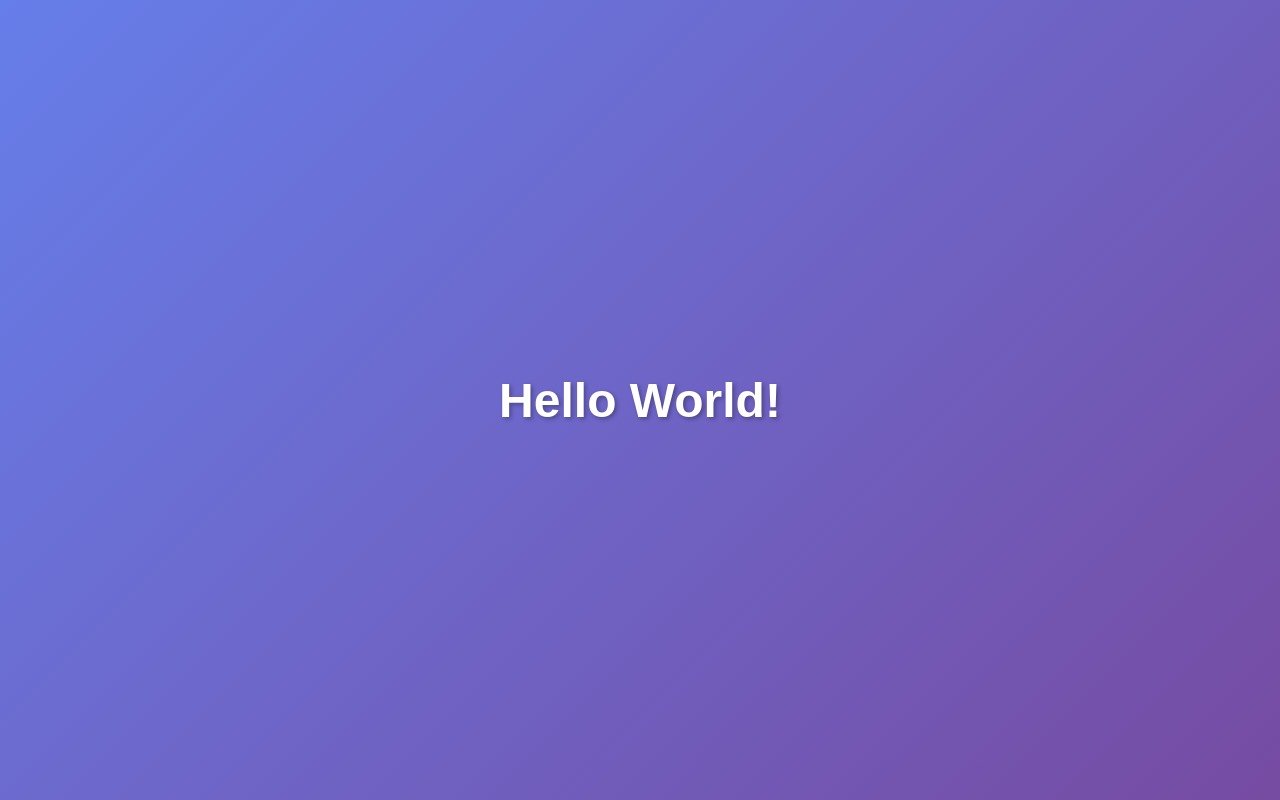
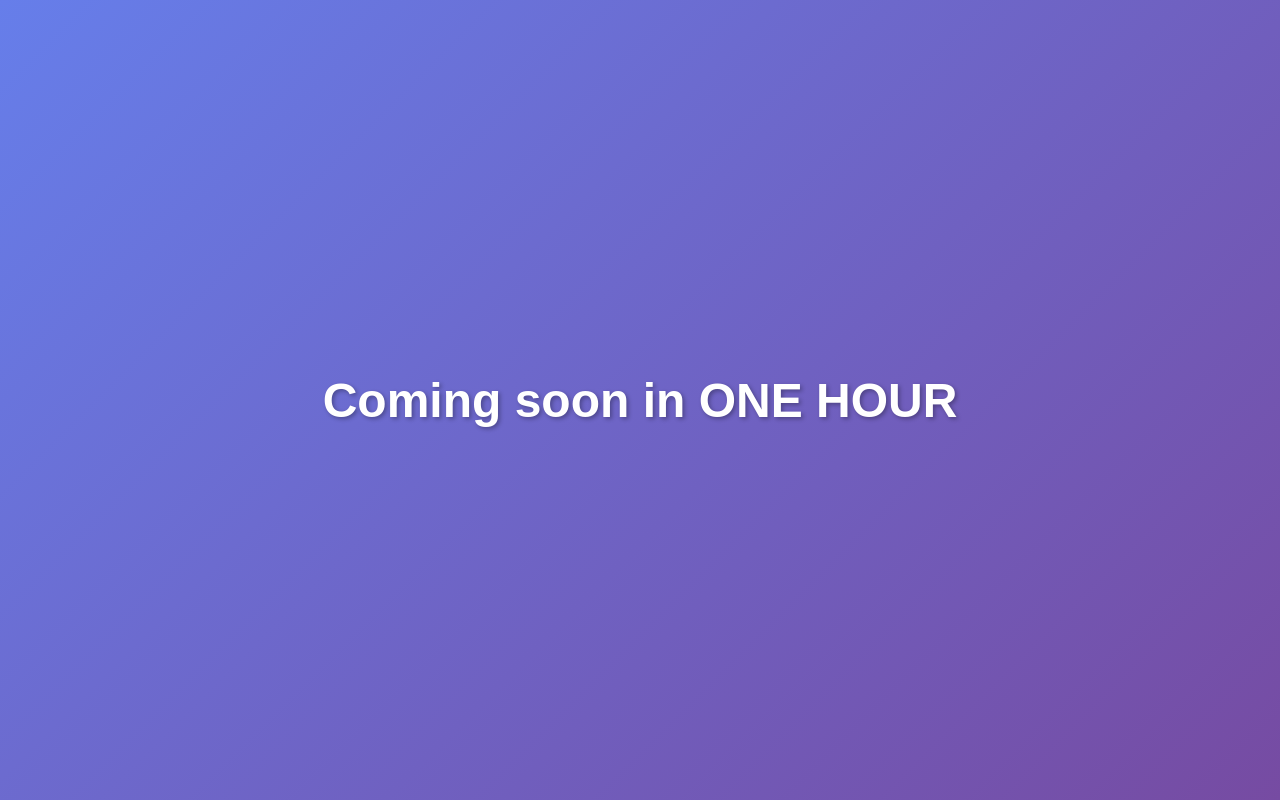
Before and after one commit to MichaelKasingye/ponji-tales, a plain HTML site: page index.html in a window 1280 px wide. Drawn offline with Linux system fonts and the light colour scheme.

Commit message:
Update heading text to 'Coming soon in ONE HOUR'

```diff
--- a/index.html
+++ b/index.html
@@ -22,6 +22,6 @@
     </style>
 </head>
 <body>
-    <h1>Hello World!</h1>
+    <h1>Coming soon in ONE HOUR</h1>
 </body>
 </html>
```
